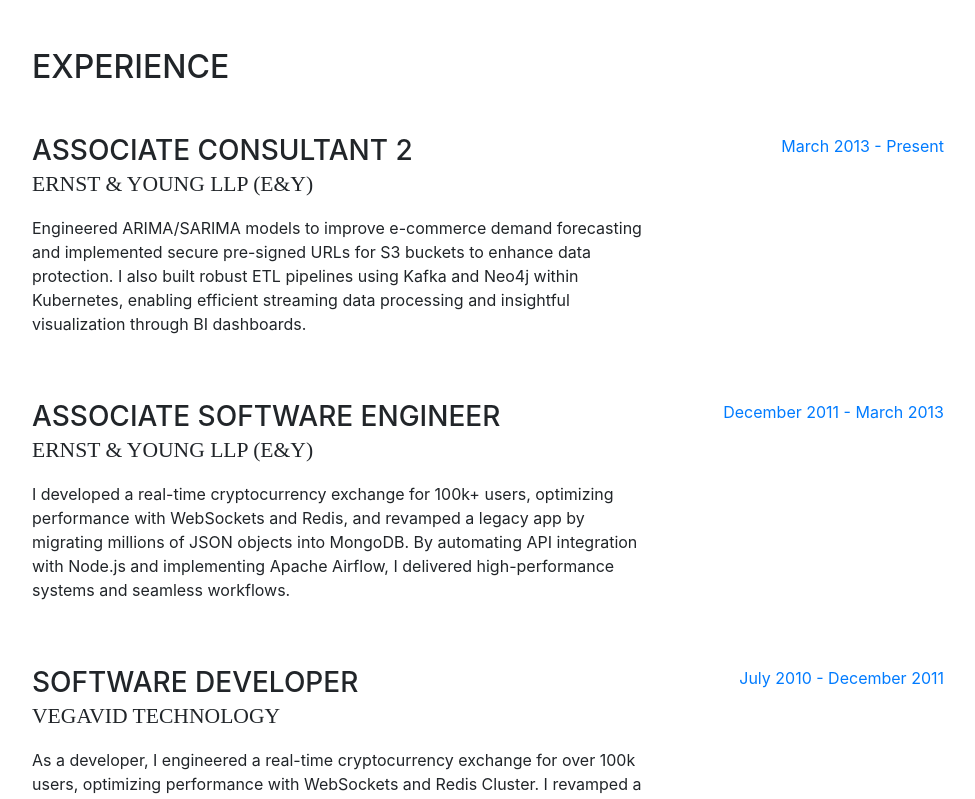
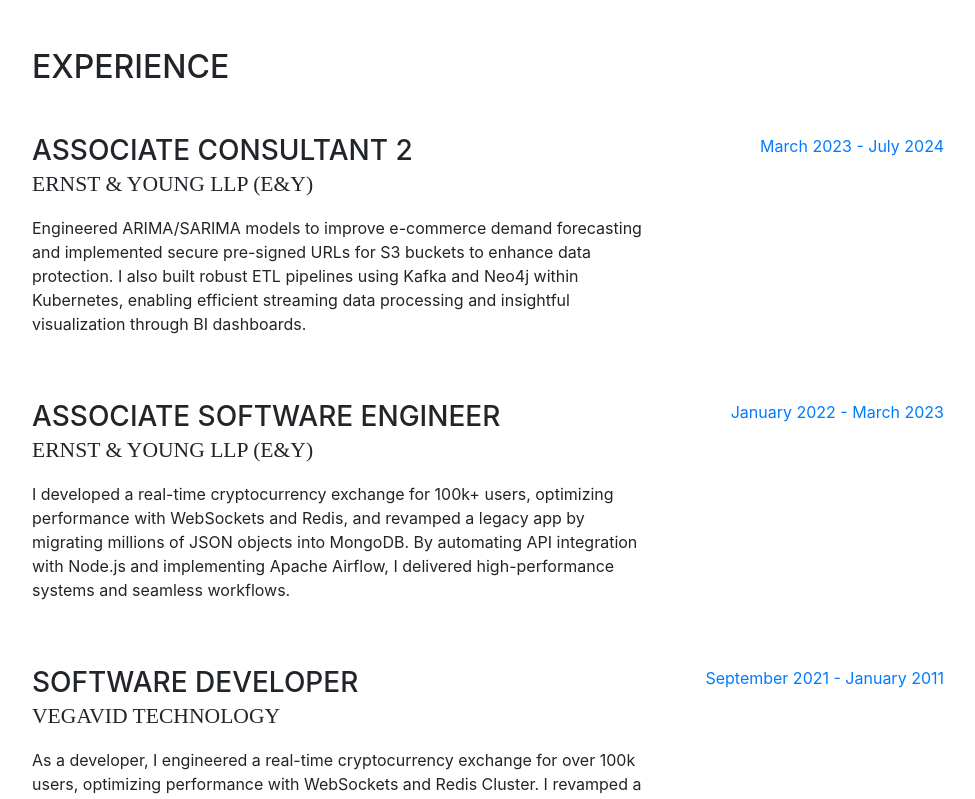
Before and after one commit to mohit853/portfolio-website, a website with bundled scripts: page index.html in a window 1280 px wide. Shown: the part 800-1599 px from the top of the page, without its empty margins (288-1263 px from the left). Built offline with nearby package versions, Linux system fonts and the light colour scheme; a web font is replaced by a local one.

Commit message:
Update index.html

```diff
--- a/index.html
+++ b/index.html
@@ -127,7 +127,7 @@
               </p>
             </div>
             <div class="resume-date text-md-right">
-              <span class="text-primary">March 2013 - Present</span>
+              <span class="text-primary">March 2023 - July 2024</span>
             </div>
           </div>
 
@@ -140,7 +140,7 @@
                  and implementing Apache Airflow, I delivered high-performance systems and seamless workflows.</p>
             </div>
             <div class="resume-date text-md-right">
-              <span class="text-primary">December 2011 - March 2013</span>
+              <span class="text-primary">January 2022 - March 2023</span>
             </div>
           </div>
 
@@ -157,7 +157,7 @@
                   delivering high-performance systems and seamless workflows.</p>
             </div>
             <div class="resume-date text-md-right">
-              <span class="text-primary">July 2010 - December 2011</span>
+              <span class="text-primary">September 2021 - January 2011</span>
             </div>
           </div>
 <!--
```
